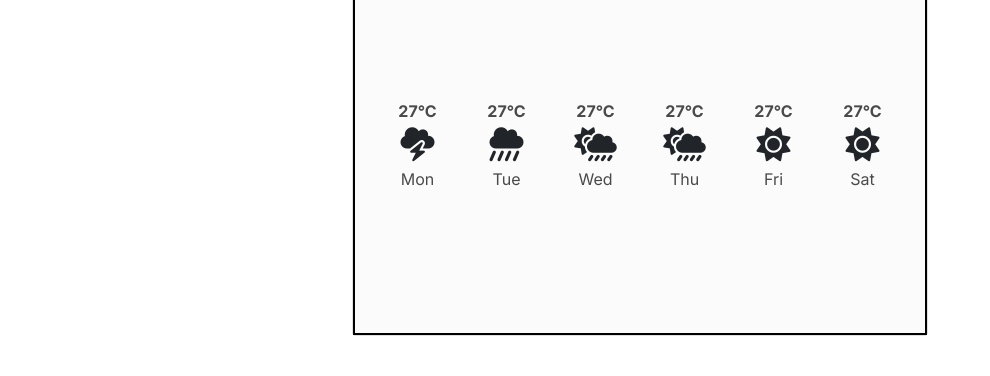
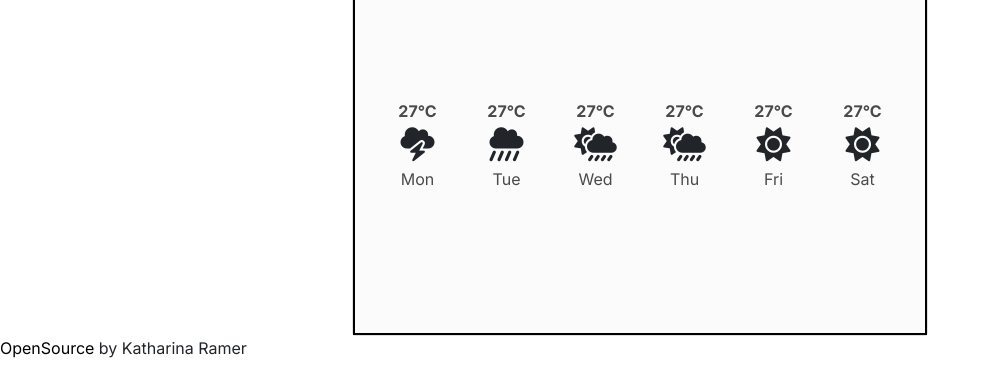
Before and after one commit to supertramp222/my-awesome-weather-app, a plain HTML site: page index.html in a window 1280 px wide. Shown: the part 506-882 px from the top of the page, without its empty margins (0-990 px from the left). Before the commit the page ends 842 px from the top, so only its background shows below. Drawn offline with nearby package versions, Linux system fonts and the light colour scheme; no server answers.

Commit message:
Added Link to Github

```diff
--- a/index.html
+++ b/index.html
@@ -138,6 +138,13 @@
         </div>
       </div>
     </div>
+
+    <p>
+      <a href="https://github.com/supertramp222/my-awesome-weather-app"
+        >OpenSource</a
+      >
+      by Katharina Ramer
+    </p>
     <script src="src/index.js"></script>
   </body>
 </html>
```
